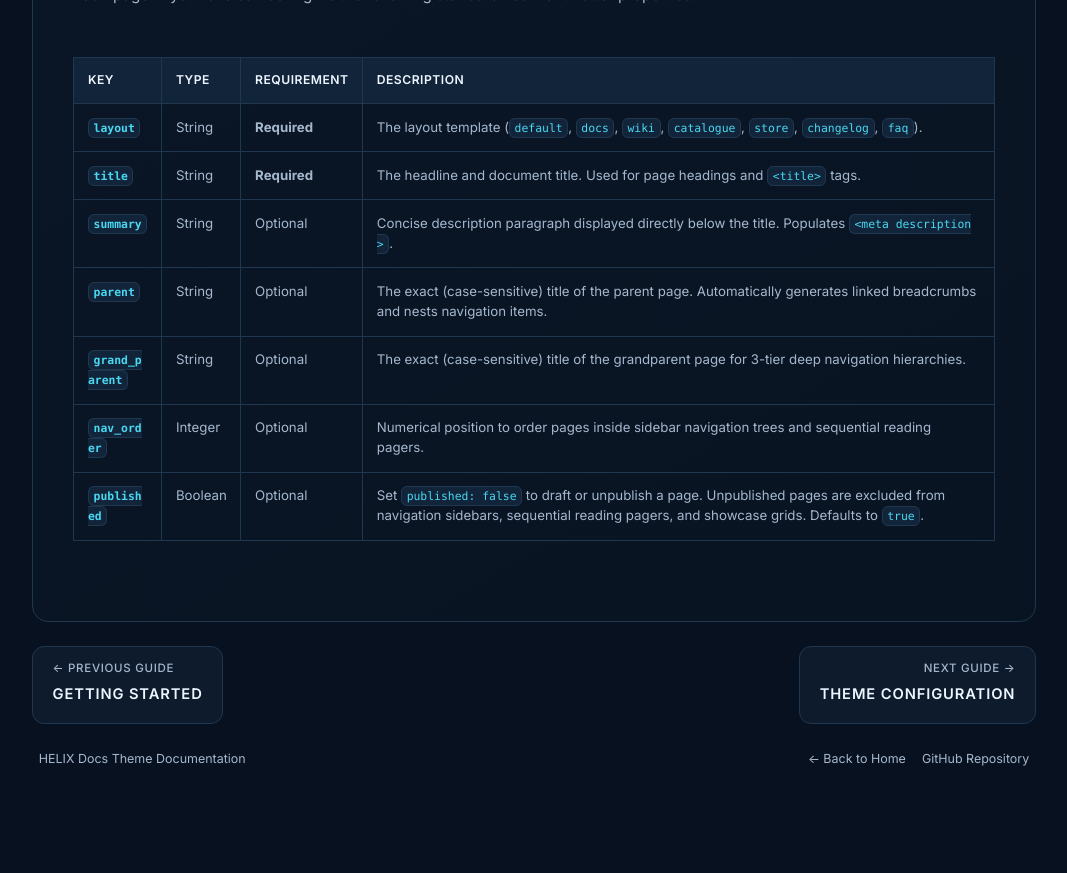
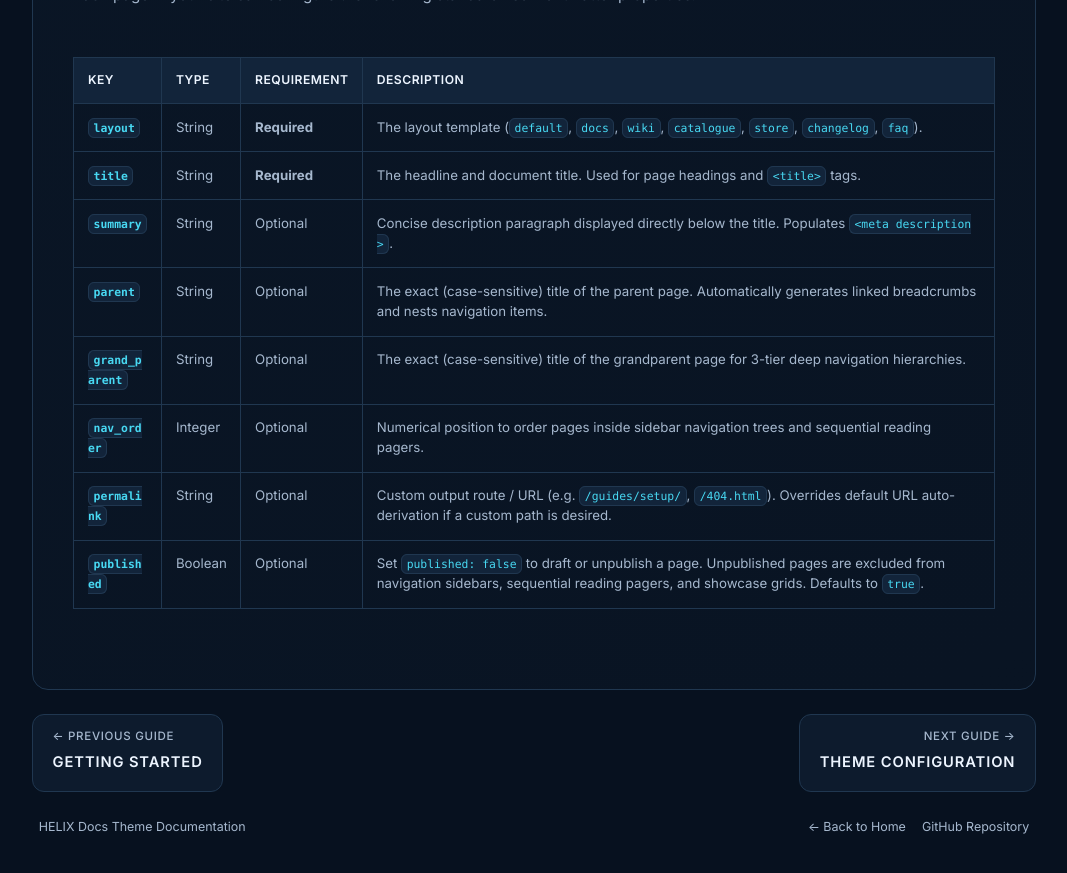
Before and after one commit to HELIX-Origin/helix-docs, a Jekyll site: the page built from _docs/layouts.md, in a window 1280 px wide and 900 px high, scrolled down 5738 px. Shown: the top 873 px of the window, without its empty margins (106-1173 px from the left). Built offline with Jekyll 4.4.1, drawn with Linux system fonts in a browser that asks for light colours; before the commit the page ends 6570 px from its top, so only the background shows below that.

Commit message:
Support custom permalink frontmatter overrides in pagers and document property schema

```diff
--- a/_docs/layouts.md
+++ b/_docs/layouts.md
@@ -193,4 +193,5 @@ Each page in your site can configure the following standardized frontmatter prop
 | `parent` | String | Optional | The exact (case-sensitive) title of the parent page. Automatically generates linked breadcrumbs and nests navigation items. |
 | `grand_parent` | String | Optional | The exact (case-sensitive) title of the grandparent page for 3-tier deep navigation hierarchies. |
 | `nav_order` | Integer | Optional | Numerical position to order pages inside sidebar navigation trees and sequential reading pagers. |
+| `permalink` | String | Optional | Custom output route / URL (e.g. `/guides/setup/`, `/404.html`). Overrides default URL auto-derivation if a custom path is desired. |
 | `published` | Boolean | Optional | Set `published: false` to draft or unpublish a page. Unpublished pages are excluded from navigation sidebars, sequential reading pagers, and showcase grids. Defaults to `true`. |
--- a/_layouts/docs.html
+++ b/_layouts/docs.html
@@ -158,7 +158,15 @@
         <nav class="doc-pager" aria-label="Documentation navigation">
           {%- if previous_entry -%}
             {%- assign prev_doc = all_site_docs | where: "path", previous_entry.path | first -%}
-            {%- assign prev_url = prev_doc.url | default: previous_entry.path | relative_url -%}
+            {%- if prev_doc == nil -%}
+              {%- for d in all_site_docs -%}
+                {%- if d.path == previous_entry.path or d.relative_path == previous_entry.path or d.url == previous_entry.path or d.url == previous_entry.url or (d.permalink and previous_entry.path == d.permalink) or (d.permalink and previous_entry.url == d.permalink) -%}
+                  {%- assign prev_doc = d -%}
+                  {%- break -%}
+                {%- endif -%}
+              {%- endfor -%}
+            {%- endif -%}
+            {%- assign prev_url = prev_doc.url | default: previous_entry.url | default: previous_entry.path | relative_url -%}
             <a class="doc-pager-card doc-pager-card--prev" href="{{ prev_url }}">
               <span class="doc-pager-label">← Previous Guide</span>
               <span class="doc-pager-title">{{ previous_entry.title }}</span>
@@ -169,7 +177,15 @@
 
           {%- if next_entry -%}
             {%- assign next_doc = all_site_docs | where: "path", next_entry.path | first -%}
-            {%- assign next_url = next_doc.url | default: next_entry.path | relative_url -%}
+            {%- if next_doc == nil -%}
+              {%- for d in all_site_docs -%}
+                {%- if d.path == next_entry.path or d.relative_path == next_entry.path or d.url == next_entry.path or d.url == next_entry.url or (d.permalink and next_entry.path == d.permalink) or (d.permalink and next_entry.url == d.permalink) -%}
+                  {%- assign next_doc = d -%}
+                  {%- break -%}
+                {%- endif -%}
+              {%- endfor -%}
+            {%- endif -%}
+            {%- assign next_url = next_doc.url | default: next_entry.url | default: next_entry.path | relative_url -%}
             <a class="doc-pager-card doc-pager-card--next" href="{{ next_url }}">
               <span class="doc-pager-label">Next Guide →</span>
               <span class="doc-pager-title">{{ next_entry.title }}</span>
```
Also changed, not shown: _layouts/wiki.html (+18 -2 lines).
